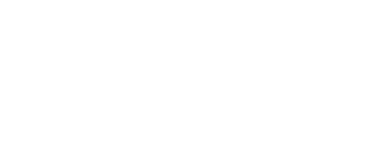
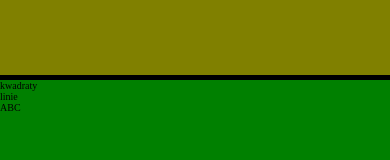
Before and after one commit to PiotrSierant/JuniorGameEditorTask, a plain HTML site: page index.html in a window 390 px wide. Drawn offline with Linux system fonts and the light colour scheme.

Commit message:
completed responsive layout

```diff
--- a/index.html
+++ b/index.html
@@ -9,6 +9,18 @@
     <link rel="stylesheet" href="./style.css">
 </head>
 <body>
+    <header class="header"></header>
+    <main class="main">
+        <section class="container__left">
+            <div>kwadraty</div>
+            <div>linie</div>
+        </section>
+
+        <section class="container__right">
+            <div>ABC</div>
+        </section>
+    </main>
+
 
 </body>
 </html>
--- a/style.css
+++ b/style.css
@@ -1,6 +1,42 @@
-*, *::before, *::after {
+:root {
+    font-size: 10px;
+}
+* {
     box-sizing: border-box;
 }
 * {
     margin: 0;
 }
+.header {
+    background-color: #808000;
+    height: 8rem;
+    border-bottom: .5rem solid black;
+}
+.main {
+    width: 100%;
+    height: calc(100vh - 8rem);
+    display: flex;
+    flex-direction: column;
+    background-color: #008000;
+}
+.container__left {
+    width: 100%;
+}
+@media screen and (min-width: 583px) {
+    .main {
+        flex-direction: row;
+    }
+    .container__right {
+        min-width: 30%;
+    }
+
+}
+
+@media screen and (min-width: 900px) {
+    .container__left {
+        display: flex;
+    }
+    .container__left div {
+        width: 50%;
+    }
+}
```
